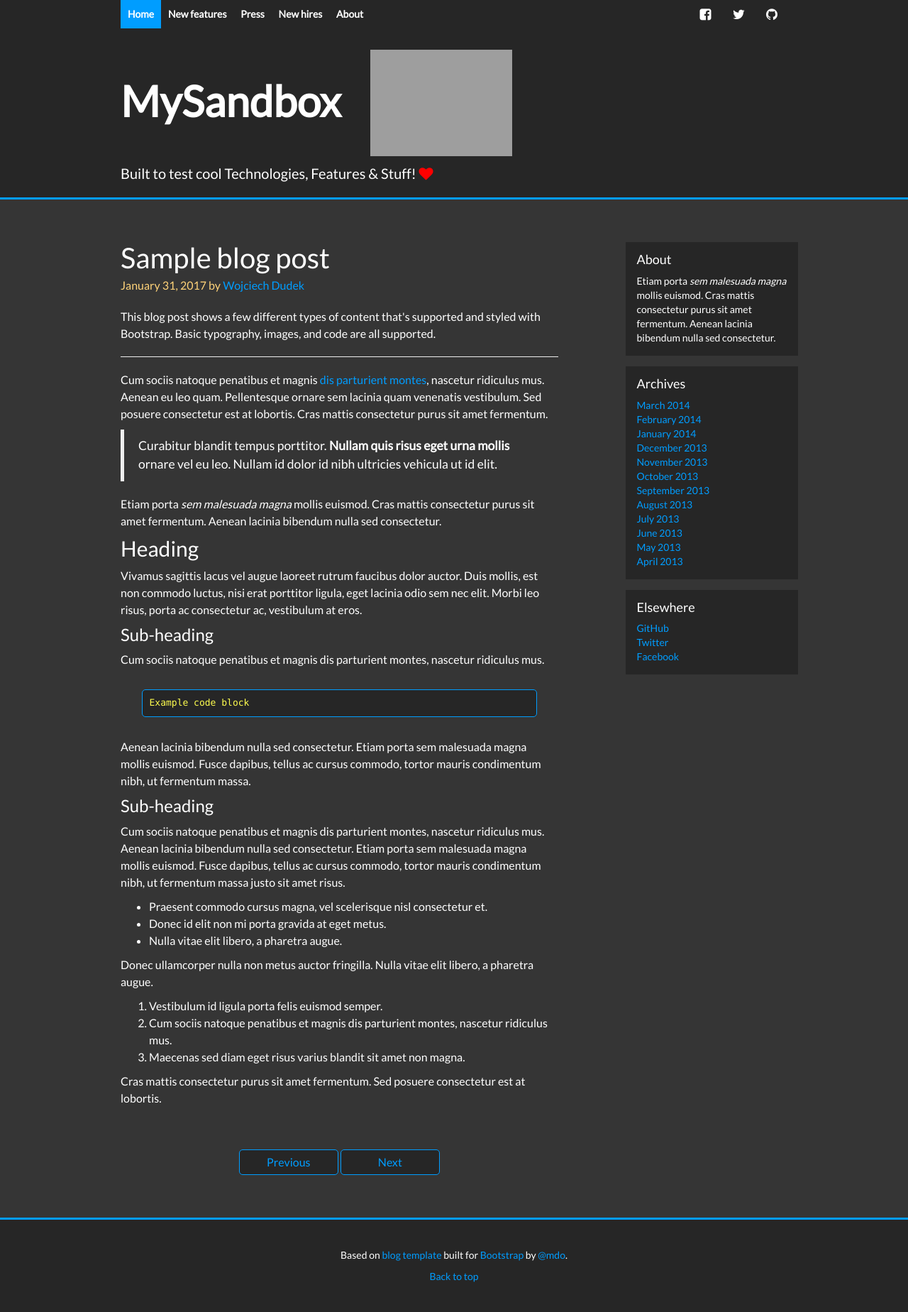
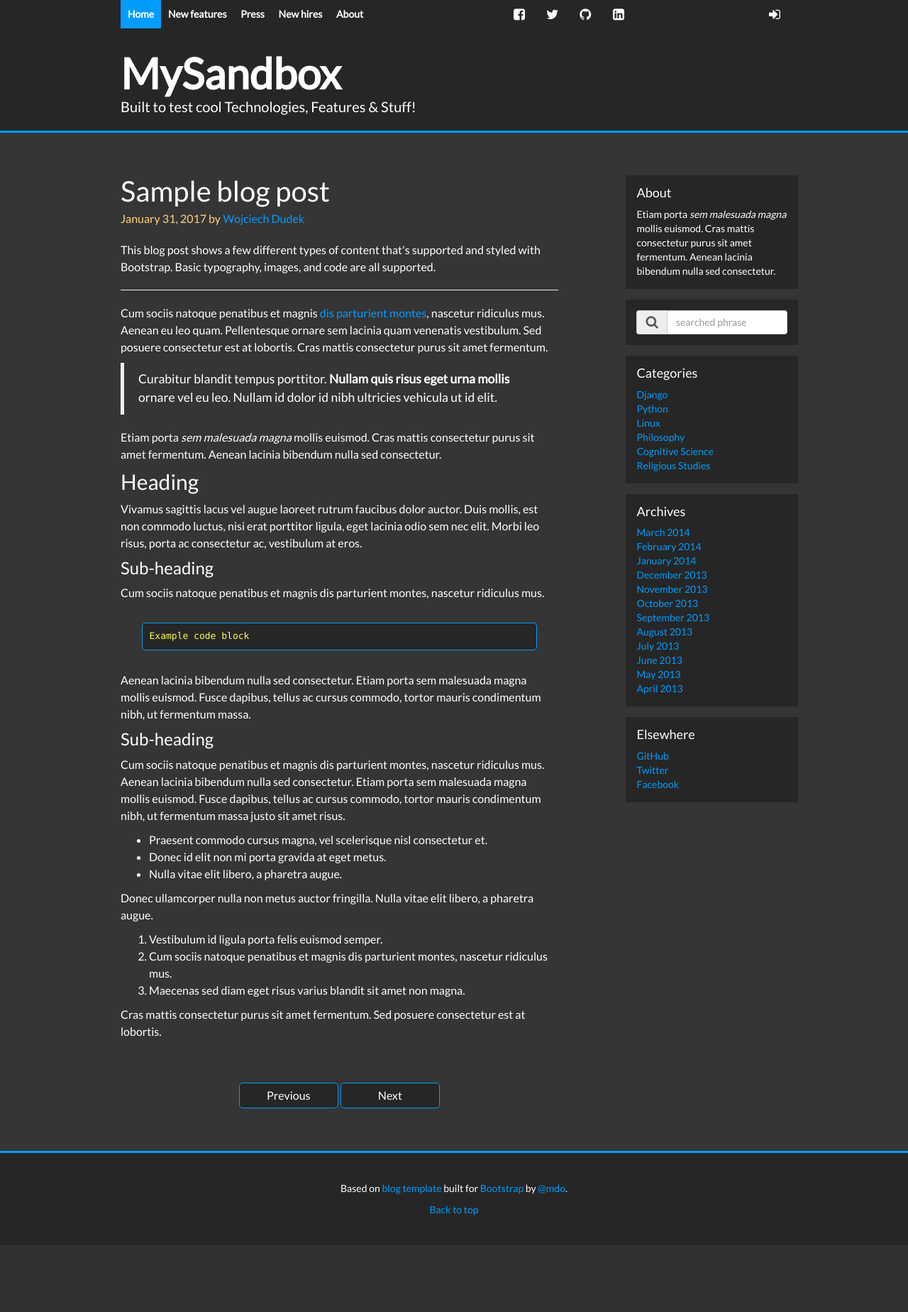
Before and after one commit to wdudek82/mysandbox-backend-django, a Django app: page / in a window 1280 px wide. Shown: the whole page at 71% size. After the commit the page ends 1712 px from the top, so only its background shows below. Run offline with Django 3.2, Linux system fonts and the light colour scheme; some libraries are stand-ins or nearby versions; grey boxes are pictures that could not be loaded.

Commit message:
Some tweaking in base template

```diff
--- a/apps/static/css/blog.css
+++ b/apps/static/css/blog.css
@@ -19,8 +19,8 @@ h6, .h6 {
   color: #ffffff;
 }
 
-a
-{
+a,
+a .active {
     color: #009dff;
     text-decoration: none;
     transition: all 1000ms ease-in-out;
--- a/apps/templates/base.html
+++ b/apps/templates/base.html
@@ -35,7 +35,8 @@
               <a class="blog-nav-item {% if request.get_full_path == '/3/' %}active{% endif %}" href="{% url 'post:detail' 3 %}">New hires</a>
               <a class="blog-nav-item {% if request.get_full_path == '/4/' %}active{% endif %}" href="{% url 'post:detail' 4 %}">About</a>
 
-              <span style="float: right;">
+{#              <span style="float: right;">#}
+              <span style="margin-left: 20%;">
                 <a class="blog-nav-item-left" href="https://www.facebook.com/wdudek82" target="_blank">
                   <i class="fa fa-facebook-square fa-fw fa-lg" aria-hidden="true"></i>
                 </a>
@@ -45,16 +46,23 @@
                 <a class="blog-nav-item-left" href="https://github.com/wdudek82" target="_blank">
                   <i class="fa fa-github fa-fw fa-lg" aria-hidden="true"></i>
                 </a>
+                <a class="blog-nav-item-left" href="https://github.com/wdudek82" target="_blank">
+                  <i class="fa fa-linkedin-square fa-fw fa-lg" aria-hidden="true"></i>
+                </a>
+              </span>
+
+              <span style="float: right;">
+                <a class="blog-login" href="{% url 'post:detail' 6 %}">
+                    <i class="fa fa-sign-in fa-lg" aria-hidden="true"></i></a>
               </span>
             </nav>
             <div class="blog-nav">
                 <h1 class="blog-title">
                     MySandbox
-                    <img src="http://images.clipartpanda.com/low-clipart-sandbox.png" width="200px" style="margin: 0 0 10px 30px;">
+{#                    <img src="http://images.clipartpanda.com/low-clipart-sandbox.png" width="200px" style="margin: 0 0 10px 30px;">#}
                 </h1>
                 <p class="lead blog-description">
                     Built to test cool Technologies, Features & Stuff!
-                    <i class="fa fa-heart" style="color: red;" aria-hidden="true"></i>
                 </p>
             </div>
           </div>
@@ -138,6 +119,29 @@
                 <div class="sidebar-module sidebar-module-inset">
                     <h4>About</h4>
                     <p>Etiam porta <em>sem malesuada magna</em> mollis euismod. Cras mattis consectetur purus sit amet fermentum. Aenean lacinia bibendum nulla sed consectetur.</p>
+                </div>
+                <div class="sidebar-module sidebar-module-inset">
+                    <form class="form-inline">
+                      <label class="sr-only" for="inlineFormInputGroup">Search</label>
+                        <div class="input-group mb-sm-2 mb-sm-0">
+                            <div class="input-group-addon">
+                                <i class="fa fa-search fa-lg col-2" aria-hidden="true"></i>
+                            </div>
+                            <input type="text" class="form-control" name="search" placeholder="searched phrase">
+                        </div>
+{#                      <button type="submit" class="btn btn-default">Go</button>#}
+                    </form>
+                </div>
+                <div class="sidebar-module sidebar-module-inset">
+                    <h4>Categories</h4>
+                    <ol class="list-unstyled">
+                        <li><a href="#">Django</a></li>
+                        <li><a href="#">Python</a></li>
+                        <li><a href="#">Linux</a></li>
+                        <li><a href="#">Philosophy</a></li>
+                        <li><a href="#">Cognitive Science</a></li>
+                        <li><a href="#">Religious Studies</a></li>
+                    </ol>
                 </div>
                 <div class="sidebar-module sidebar-module-inset">
                     <h4>Archives</h4>
```
Also changed, not shown: other parts of apps/static/css/blog.css (+24 -12 lines), other parts of apps/templates/base.html (+0 -50 lines), apps/static/img/usa_flag.png (added). Lines whose indentation alone changed are shown as unchanged.
